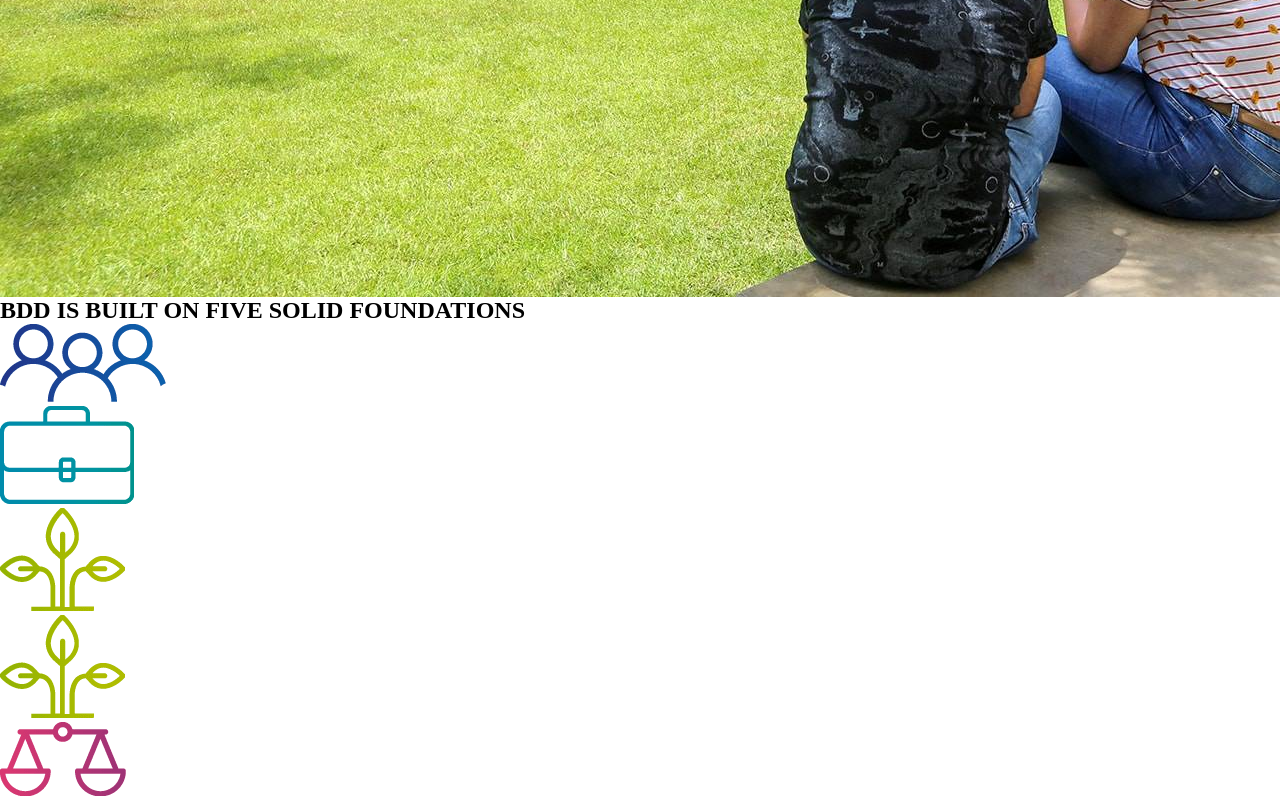
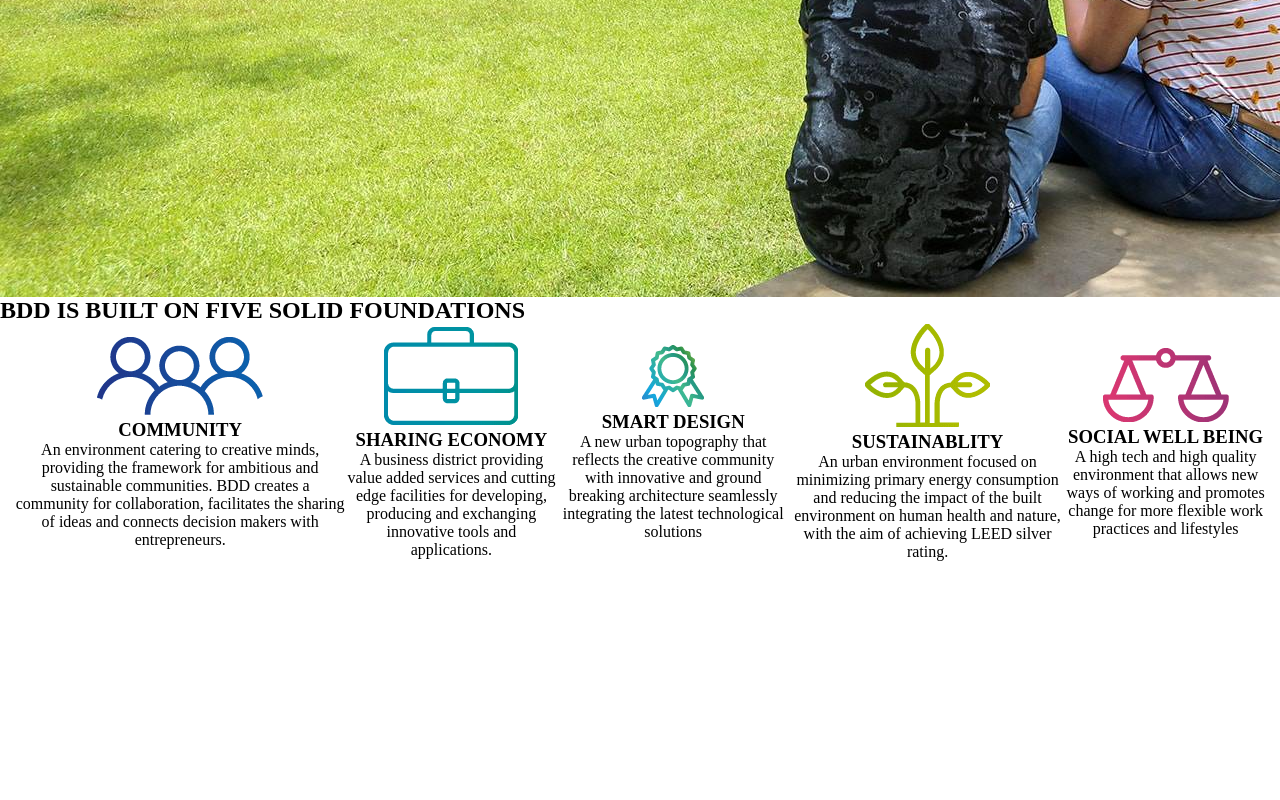
Before and after one commit to MaryamHmayed/BDD-Clone, a plain HTML site: page pages/index.html in a window 1280 px wide. Shown: the part 727-1527 px from the top of the page. After the commit the page ends 1312 px from the top, so only its background shows below. Drawn offline with Linux system fonts and the light colour scheme.

Commit message:
creating foundations section

```diff
--- a/pages/index.html
+++ b/pages/index.html
@@ -37,41 +37,39 @@
 
     <section class="BDD-foundations">
         <h2>BDD IS BUILT ON FIVE SOLID FOUNDATIONS</h2>
-        <div class="foundations-contian">
+        <div class="boxes">
             <div>
-                <ul>
-                    <li> <img src="/assets/1.png" alt=""></li>
-                    <h3></h3>
-                    <p></p>
-                </ul>
+                    <img src="/assets/1.png" alt="">
+                    <h3>COMMUNITY</h3>
+                    <p>An environment catering to creative minds, providing the framework for ambitious and sustainable communities. BDD creates a community for collaboration, facilitates the sharing of ideas and connects decision makers with entrepreneurs.</p>
+
+            </div>
+            <div >
+                     <img src="/assets/2.png" alt="">
+                    <h3>SHARING ECONOMY</h3>
+                    <p>A business district providing value added services and cutting edge facilities for developing, producing and exchanging innovative tools and applications.</p>
+
+            </div>
+            <div class="foundations-contian">
+
+                     <img src="/assets/smart design.png" alt="">
+                    <h3>SMART DESIGN</h3>
+                    <p>A new urban topography that reflects the creative community with innovative and ground breaking architecture seamlessly integrating the latest technological solutions</p>
+
             </div>
             <div>
-                <ul>
-                    <li> <img src="/assets/2.png" alt=""></li>
-                    <h3></h3>
-                    <p></p>
-                </ul>
+
+                     <img src="/assets/3.png" alt="">
+                    <h3>SUSTAINABLITY</h3>
+                    <p>An urban environment focused on minimizing primary energy consumption and reducing the impact of the built environment on human health and nature, with the aim of achieving LEED silver rating.</p>
+
             </div>
             <div>
-                <ul>
-                    <li> <img src="/assets/3.png" alt=""></li>
-                    <h3></h3>
-                    <p></p>
-                </ul>
-            </div>
-            <div>
-                <ul>
-                    <li> <img src="/assets/3.png" alt=""></li>
-                    <h3></h3>
-                    <p></p>
-                </ul>
-            </div>
-            <div>
-                <ul>
-                    <li> <img src="/assets/4.png" alt=""></li>
-                    <h3></h3>
-                    <p></p>
-                </ul>
+
+                     <img src="/assets/4.png" alt="">
+                    <h3>SOCIAL WELL BEING</h3>
+                    <p>A high tech and high quality environment that allows new ways of working and promotes change for more flexible work practices and lifestyles</p>
+
             </div>
 
     </section>
--- a/styles/style.css
+++ b/styles/style.css
@@ -67,3 +67,13 @@ header{
     margin-top: 200px;
 
 }
+
+
+.boxes{
+    display:flex;
+    justify-content: space-evenly;
+    align-items: center;
+    text-align: center;
+    margin: 0px 15px 24px 15px;
+
+}
```
Also changed, not shown: assets/smart design.png (added).
